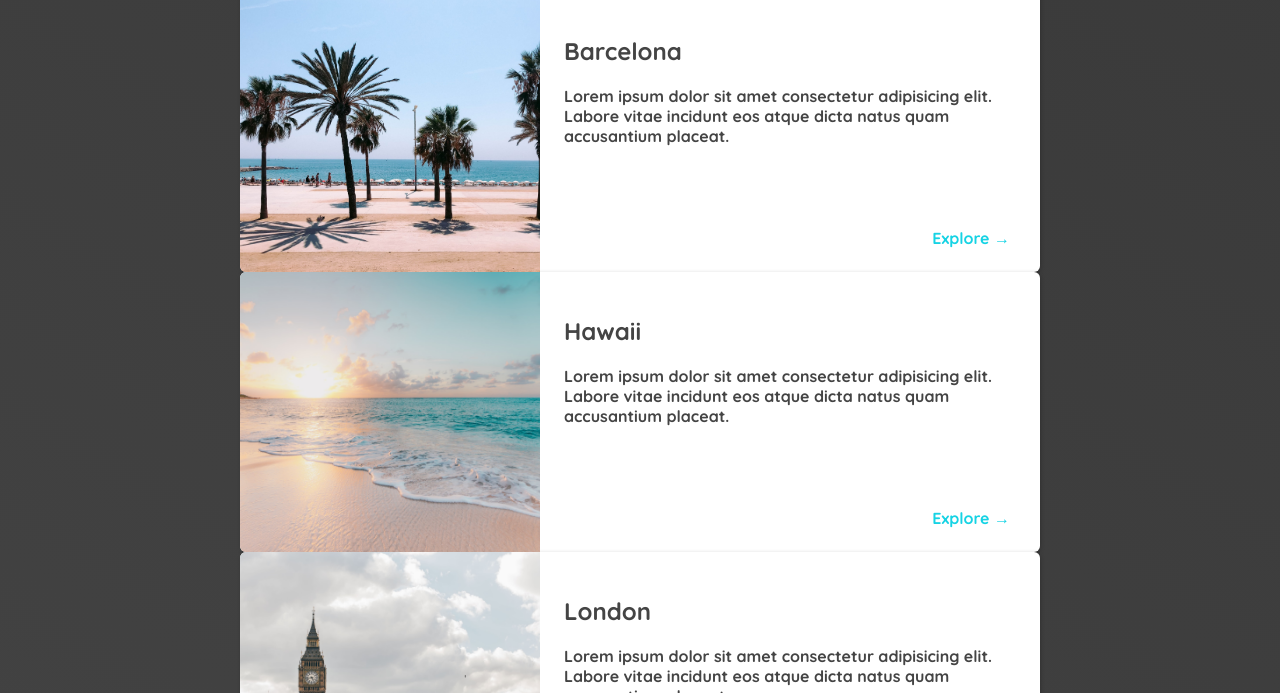
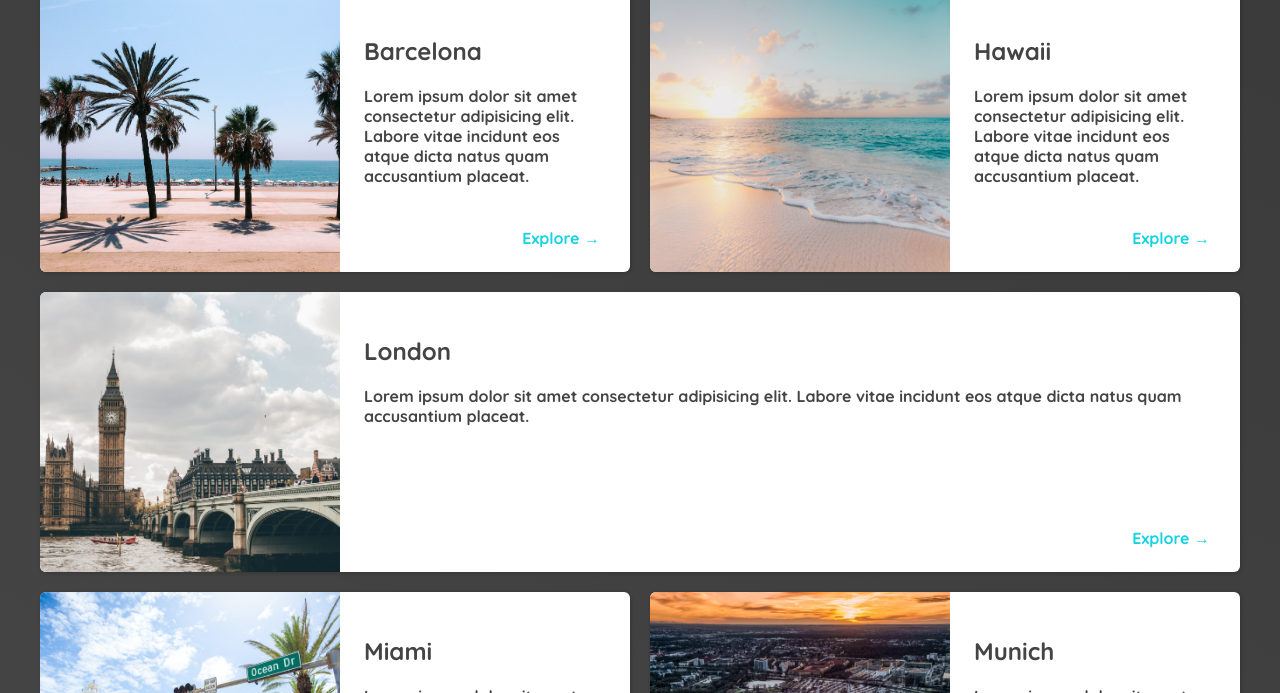
Before and after one commit to ForLunch01/web-project-travel, a plain HTML site: page places.html in a window 1280 px wide. Shown: the part 107-800 px from the top of the page. Drawn offline with Linux system fonts and the light colour scheme.

Commit message:
places page improve card section

```diff
--- a/places.css
+++ b/places.css
@@ -9,8 +9,15 @@ header {
 }
 
 main ul {
-    width: 800px;
-    margin: 0 auto;
+  width: 1200px;
+  margin: 0 auto 48px auto;
+  display: grid;
+  grid-template-columns: 1fr 1fr;
+  gap: 20px 20px;
+}
+
+li:nth-of-type(3) {
+  grid-column: 1 / span 2;
 }
 
 main li {
@@ -37,7 +44,6 @@ main li img {
 .actions {
   text-align: right;
   font-weight: bold;
-
 }
 
 .actions a {
--- a/places.html
+++ b/places.html
@@ -4,8 +4,9 @@
     <meta charset="UTF-8" />
     <title>Document</title>
 
+    <link rel="stylesheet" href="shared.css" />
     <link rel="stylesheet" href="places.css" />
-    <link rel="stylesheet" href="shared.css" />
+
     <link
       href="https://fonts.googleapis.com/css2?family=Raleway:wght@700&family=Oleo+Script:wght@700&family=Quicksand:wght@300;500;700&display=swap"
       rel="stylesheet"
@@ -60,10 +61,6 @@
           <div class="item-content">
             <div>
               <h2>London</h2>
-              <p>
-                Lorem ipsum dolor sit amet consectetur adipisicing elit. Labore
-                vitae incidunt eos atque dicta natus quam accusantium placeat.
-              </p>
               <p>
                 Lorem ipsum dolor sit amet consectetur adipisicing elit. Labore
                 vitae incidunt eos atque dicta natus quam accusantium placeat.
--- a/shared.css
+++ b/shared.css
@@ -13,7 +13,7 @@ header {
   justify-content: space-between;
   align-items: center;
   padding: 15px 60px;
-  /* position: absolute; */
+  position: absolute;
   width: 100%;
   box-sizing: border-box;
 }
```
Lines whose indentation alone changed are shown as unchanged.
